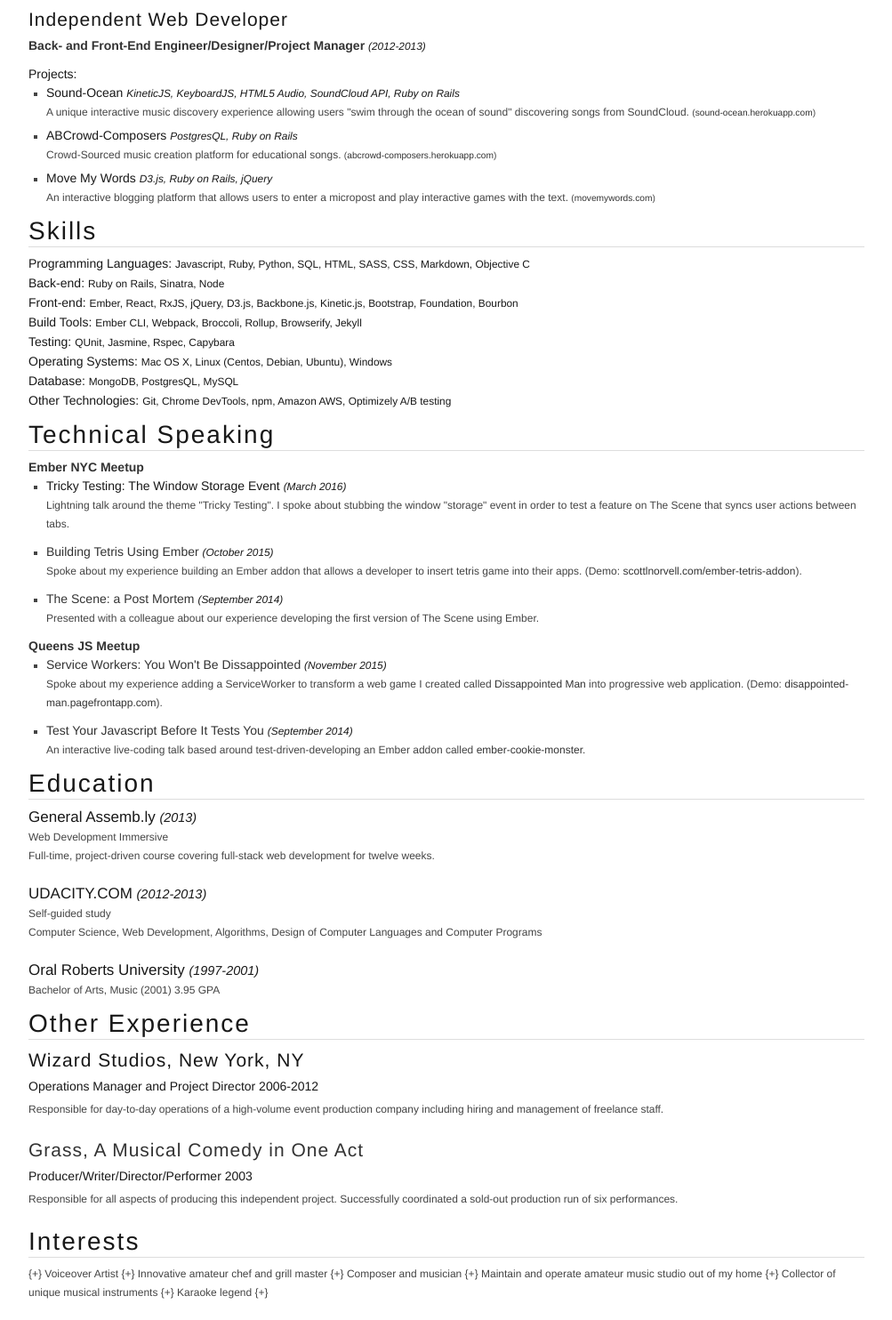
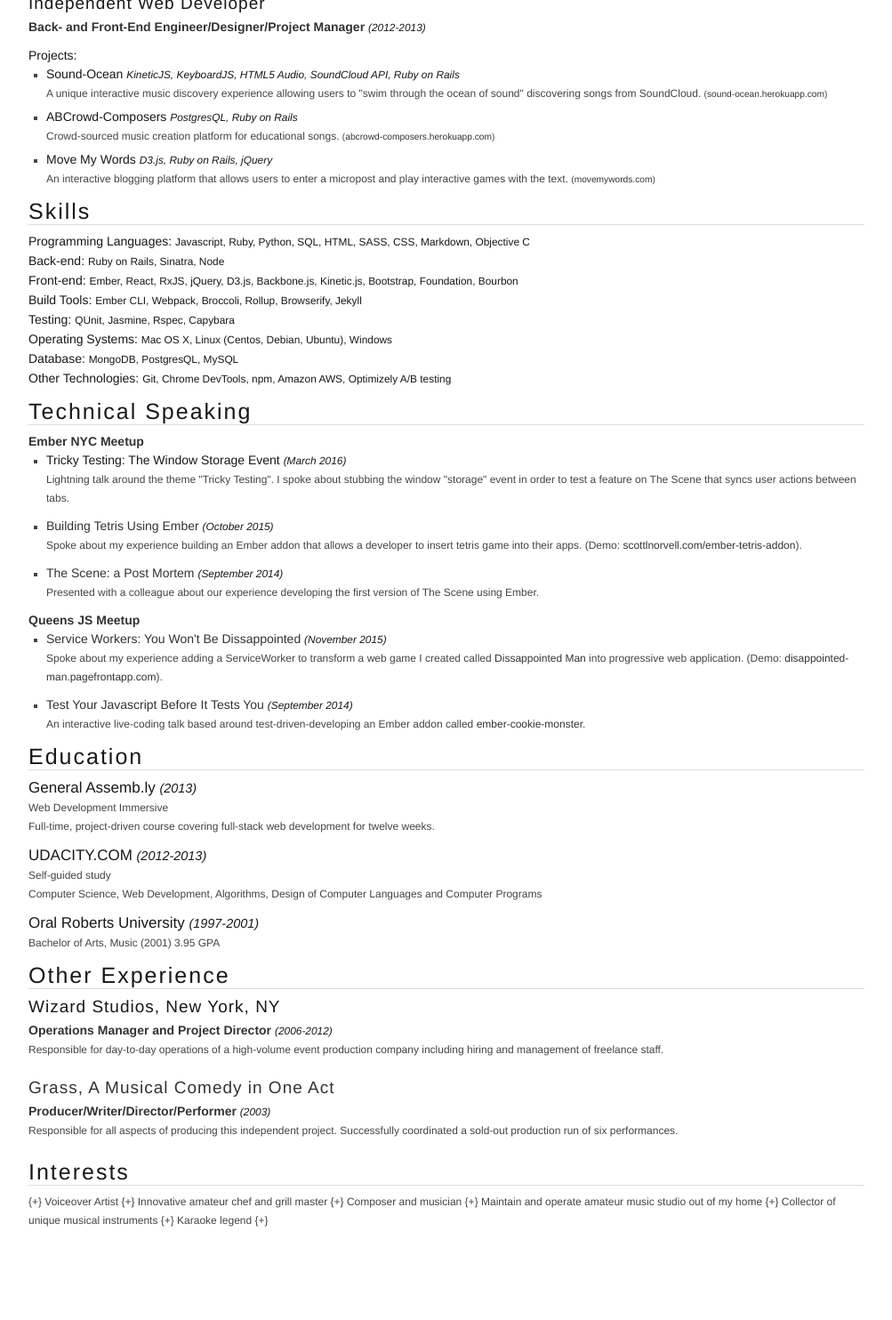
Before and after one commit to ScottLNorvell/resume, a plain HTML site: page index.html in a window 1280 px wide. Shown: the part 779-2263 px from the top of the page at 89% size, without its empty margins (138-1141 px from the left). After the commit the page ends 2182 px from the top, so only its background shows below. Drawn offline with Linux system fonts and the light colour scheme.

Commit message:
Normalize font sizes etc...

```diff
--- a/index.html
+++ b/index.html
@@ -85,12 +85,12 @@
 					<!-- ******** Sound-Ocean ******** -->
 					<li class="quarter-bottom">
 						<h6>Sound-Ocean <small class="date">KineticJS, KeyboardJS, HTML5 Audio, SoundCloud API, Ruby on Rails</small></h6>
-						<p class="remove-bottom">A unique interactive music discovery experience allowing users "swim through the ocean of sound" discovering songs from SoundCloud. <small>(<a href="http://sound-ocean.herokuapp.com" target="_blank">sound-ocean.herokuapp.com</a>)</small></p>
+						<p class="remove-bottom">A unique interactive music discovery experience allowing users to "swim through the ocean of sound" discovering songs from SoundCloud. <small>(<a href="http://sound-ocean.herokuapp.com" target="_blank">sound-ocean.herokuapp.com</a>)</small></p>
 					</li>
 					<!-- ******** ABCRowd-Composers ******** -->
 					<li class="quarter-bottom">
 						<h6>ABCrowd-Composers <small class="date">PostgresQL, Ruby on Rails</small></h6>
-						<p class="remove-bottom">Crowd-Sourced music creation platform for educational songs. <small>(<a href="http://abcrowd-composers.herokuapp.com" target="_blank">abcrowd-composers.herokuapp.com</a>)</small></p>
+						<p class="remove-bottom">Crowd-sourced music creation platform for educational songs. <small>(<a href="http://abcrowd-composers.herokuapp.com" target="_blank">abcrowd-composers.herokuapp.com</a>)</small></p>
 						<!-- <h6 class="tech"><small class="skills">PostgresQL, Ruby on Rails</small></h6> -->
 					</li>
 					<!-- ******** MoveMyWords ******** -->
@@ -170,12 +170,12 @@
 				<li class="quarter-bottom">
 					<h5 class="school">General Assemb.ly <small class="date">(2013)</small></h5>
 					<p class="remove-bottom">Web Development Immersive</p>
-					<p>Full-time, project-driven course covering full-stack web development for twelve weeks.</p>
+					<p class="half-bottom">Full-time, project-driven course covering full-stack web development for twelve weeks.</p>
 				</li>
 				<li class="quarter-bottom">
 					<h5 class="school">UDACITY.COM <small class="date">(2012-2013)</small></h5>
 					<p class="remove-bottom">Self-guided study</p>
-					<p>Computer Science, Web Development, Algorithms, Design of Computer Languages and Computer Programs</p>
+					<p class="half-bottom">Computer Science, Web Development, Algorithms, Design of Computer Languages and Computer Programs</p>
 				</li>
 				<li class="quarter-bottom">
 					<h5 class="school">Oral Roberts University <small class="date">(1997-2001)</small></h5>
@@ -187,11 +187,11 @@
 			<!-- ******** Other Experience ******** -->
 			<h3>Other Experience</h3>
 			<h4>Wizard Studios, New York, NY </h4>
-			<h6 class="quarter-bottom">Operations Manager and Project Director 2006-2012</h6>
+			<h6 class="remove-bottom"><strong>Operations Manager and Project Director</strong> <small class="date">(2006-2012)</small></h6>
 			<p>Responsible for day-to-day operations of a high-volume event production company including hiring and management of freelance staff.</p>
 
 			<h4><a href="http://www.tulsaworld.com/archives/yard-sticks/article_69ab37b6-485c-5631-ad89-da18152d0df4.html">Grass, A Musical Comedy in One Act</a></h4>
-			<h6 class="quarter-bottom">Producer/Writer/Director/Performer 2003</h6>
+			<h6 class="remove-bottom"><strong>Producer/Writer/Director/Performer</strong> <small class="date">(2003)</small></h6>
 			<p>Responsible for all aspects of producing this independent project. Successfully coordinated a sold-out production run of six performances.</p>
 			<!-- ******** Interests ******** -->
 			<h3>Interests</h3>
--- a/stylesheets/base.css
+++ b/stylesheets/base.css
@@ -68,11 +68,11 @@
 		color: #181818;
 		font-weight: normal; }
 	h1 a, h2 a, h3 a, h4 a, h5 a, h6 a { font-weight: inherit; }
-	h1 { font-size: 4.6rem; line-height: 5.0rem; margin-bottom: 1.4rem;}
+	h1 { font-size: 4.0rem; line-height: 4.5rem; margin-bottom: 1.4rem;}
 	h2 { font-size: 3.5rem; line-height: 4.0rem; margin-bottom: 1.0rem; }
-	h3 { font-size: 2.8rem; line-height: 3.4rem; margin-bottom: 0.8rem; }
-	h4 { font-size: 2.1rem; line-height: 3.0rem; margin-bottom: 0.4rem; }
-	h5 { font-size: 1.7rem; line-height: 2.4rem; }
+	h3 { font-size: 2.5rem; line-height: 3.0rem; margin-bottom: 0.8rem; }
+	h4 { font-size: 1.9rem; line-height: 2.4rem; margin-bottom: 0.4rem; }
+	h5 { font-size: 1.7rem; line-height: 2.3rem; }
 	h6 { font-size: 1.4rem; line-height: 2.1rem; }
 	.subheader { color: #777; }
 
```
